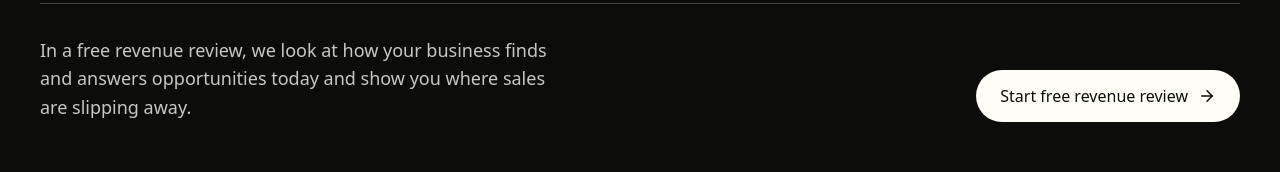
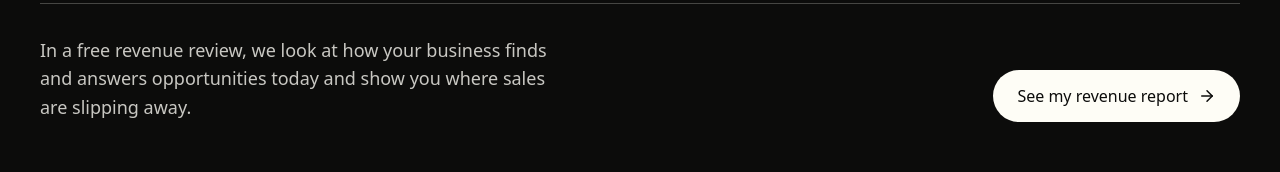
Before and after one commit to anytrail-ai/landing, a React (Vite) app: page / in a window 1280 px wide. Shown: the part 8959-9131 px from the top of the page. Built offline with nearby package versions, Linux system fonts and the light colour scheme; no server answers; a web font is replaced by a local one.

Commit message:
copy(home): closing CTA matches the report offer (See my revenue report / Ver mi reporte de ingresos)

```diff
--- a/src/i18n/copy.js
+++ b/src/i18n/copy.js
@@ -155,7 +155,7 @@ export const COPY = {
       title: 'Find your first revenue leak',
       body:
         "In a free revenue review, we look at how your business finds and answers opportunities today and show you where sales are slipping away.",
-      cta: 'Start free revenue review',
+      cta: 'See my revenue report',
     },
     whatsapp: {
       cta: 'Or text us on WhatsApp',
@@ -816,7 +816,7 @@ export const COPY = {
       title: 'Encuentra tu primera fuga de ingresos',
       body:
         'En una revisión de ingresos gratuita, vemos cómo tu empresa encuentra y responde hoy a las oportunidades y te mostramos dónde se están escapando las ventas.',
-      cta: 'Empieza tu revisión gratis',
+      cta: 'Ver mi reporte de ingresos',
     },
     whatsapp: {
       cta: 'O escríbenos por WhatsApp',
```
